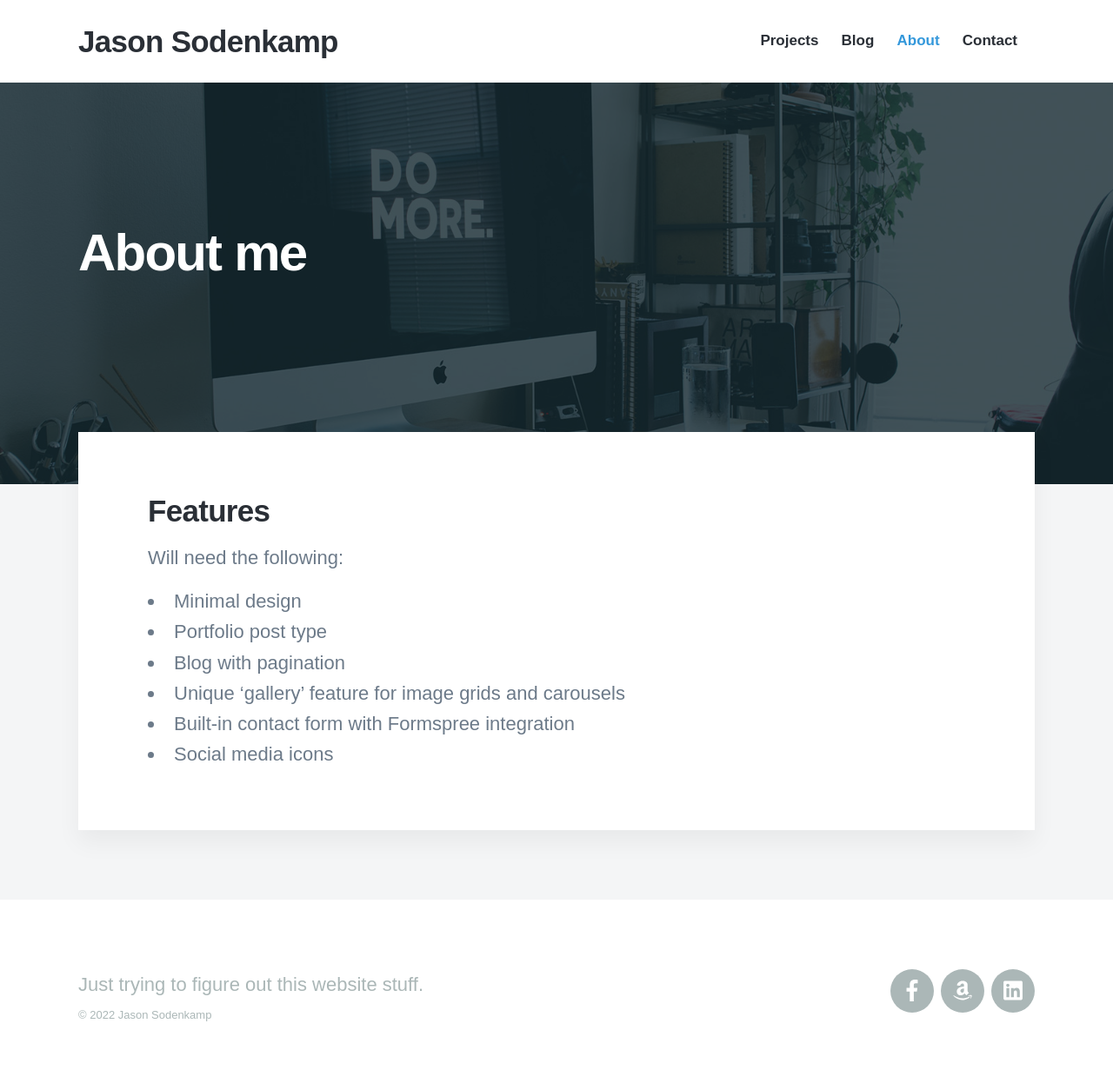
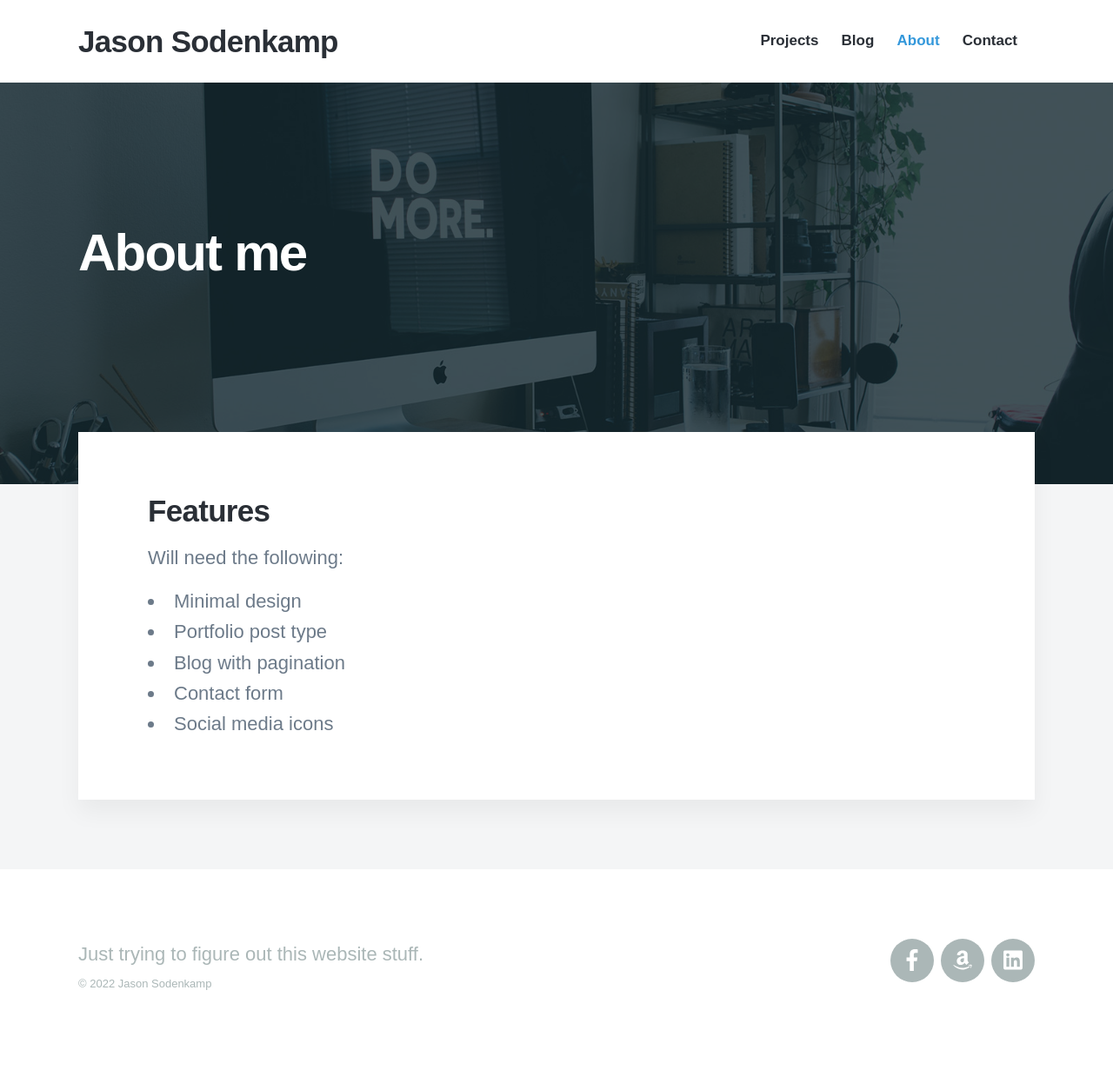
Before and after one commit to jcsodenkamp/jcsodenkamp.github.io, a Jekyll site: the page built from _pages/about.md, in a window 1280 px wide. Shown: the whole page at 87% size. Built offline with Jekyll 4.4.1, drawn with Linux system fonts in a browser that asks for light colours; nearby versions of some CDN libraries; some web fonts are replaced; after the commit the page ends 1218 px from its top, so only the background shows below that.

Commit message:
Update about.md

```diff
--- a/_pages/about.md
+++ b/_pages/about.md
@@ -12,6 +12,5 @@ Will need the following:
 * Minimal design
 * Portfolio post type
 * Blog with pagination
-* Unique 'gallery' feature for image grids and carousels
-* Built-in contact form with Formspree integration
+* Contact form
 * Social media icons
```
